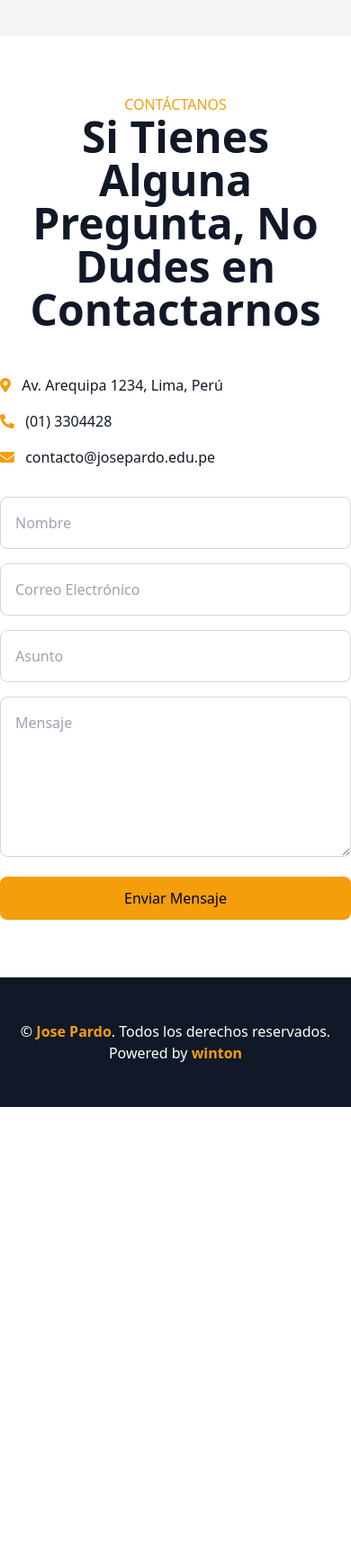
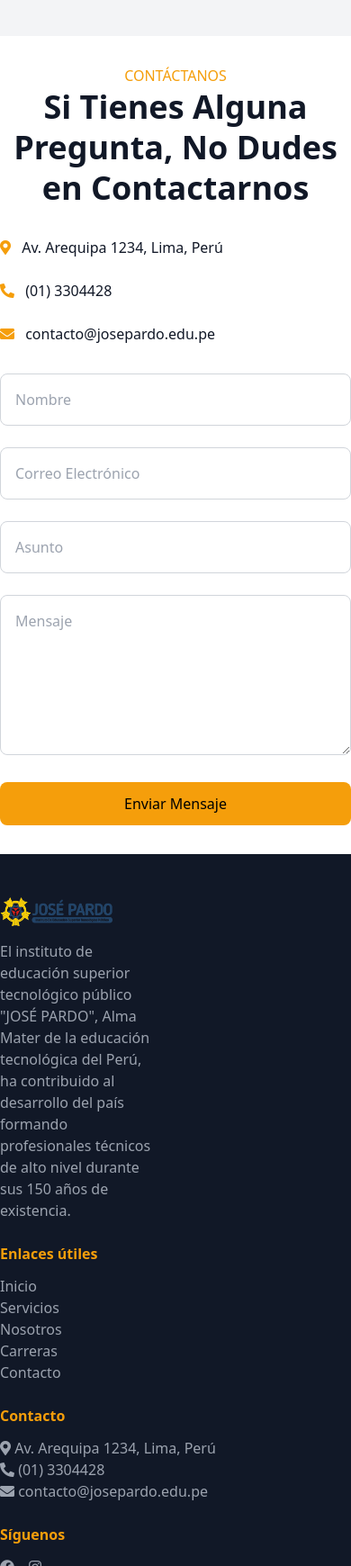
Before and after one commit to rodridev-01/Jose-Pardo-Web, a plain HTML site: page index.html in a window 390 px wide. Shown: the part 6920-8660 px from the top of the page at 90% size. Before the commit the page ends 8150 px from the top, so only its background shows below. Drawn offline with nearby package versions, Linux system fonts and the light colour scheme.

Commit message:
new change

```diff
--- a/index.html
+++ b/index.html
@@ -264,25 +264,25 @@
     <!-- Carreras End -->
 
     <!-- Contacto Start -->
-    <div id="contact" class="container mx-auto py-16">
-        <div class="text-center mb-12">
+    <div id="contact" class="container mx-auto py-8 md:py-16">
+        <div class="text-center mb-8 md:mb-12">
             <p class="text-yellow-500 uppercase font-medium">Contáctanos</p>
-            <h1 class="text-5xl font-bold">Si Tienes Alguna Pregunta, No Dudes en Contactarnos</h1>
+            <h1 class="text-4xl md:text-5xl font-bold leading-tight">Si Tienes Alguna Pregunta, No Dudes en Contactarnos</h1>
         </div>
-        <div class="grid grid-cols-1 md:grid-cols-2 gap-8">
-            <div class="space-y-4">
-                <p><i class="fa fa-map-marker-alt text-yellow-500 mr-2"></i> Av. Arequipa 1234, Lima, Perú</p>
-                <p><i class="fa fa-phone-alt text-yellow-500 mr-2"></i> (01) 3304428</p>
-                <p><i class="fa fa-envelope text-yellow-500 mr-2"></i> contacto@josepardo.edu.pe</p>
+        <div class="grid grid-cols-1 md:grid-cols-2 gap-8 md:gap-12">
+            <div class="space-y-6 md:pr-8">
+                <p class="mb-6"><i class="fas fa-map-marker-alt text-yellow-500 mr-2"></i> Av. Arequipa 1234, Lima, Perú</p>
+                <p class="mb-6"><i class="fas fa-phone-alt text-yellow-500 mr-2"></i> (01) 3304428</p>
+                <p class="mb-6"><i class="fas fa-envelope text-yellow-500 mr-2"></i> contacto@josepardo.edu.pe</p>
             </div>
-            <form class="space-y-4">
-                <div class="grid grid-cols-1 md:grid-cols-2 gap-4">
+            <form class="space-y-6 md:pl-8">
+                <div class="grid grid-cols-1 md:grid-cols-2 gap-6">
                     <input type="text" class="p-4 rounded-lg border border-gray-300" placeholder="Nombre">
                     <input type="email" class="p-4 rounded-lg border border-gray-300" placeholder="Correo Electrónico">
                 </div>
                 <input type="text" class="w-full p-4 rounded-lg border border-gray-300" placeholder="Asunto">
                 <textarea class="w-full p-4 rounded-lg border border-gray-300" rows="6" placeholder="Mensaje"></textarea>
-                <button class="w-full py-3 bg-yellow-500 text-black rounded-lg hover:bg-yellow-400">Enviar Mensaje</button>
+                <button type="submit" class="w-full py-3 bg-yellow-500 text-black rounded-lg hover:bg-yellow-400">Enviar Mensaje</button>
             </form>
         </div>
     </div>
@@ -290,11 +290,47 @@
 
     <!-- Footer Start -->
     <footer class="bg-gray-900 text-white py-12">
-        <div class="container mx-auto text-center">
-            <p>&copy; <a href="#" class="text-yellow-500 font-bold">Jose Pardo</a>. Todos los derechos reservados.</p>
-            <p>Powered by <a href="https://github.com/rodridev-01" target="_blank" class="text-yellow-500 font-bold">winton</a></p>
+        <div class="container mx-auto flex flex-wrap items-center justify-between">
+            <div class="w-full md:w-1/2 lg:w-1/4 mb-6 md:mb-0">
+                <div class="flex items-center mb-4">
+                    <img src="img/logo.png" alt="Jose Pardo" class="h-8 mr-2">
+                </div>
+                <p class="text-gray-400 w-44">El instituto de educación superior tecnológico público "JOSÉ PARDO", Alma Mater de la educación tecnológica del Perú, ha contribuido al desarrollo del país formando profesionales técnicos de alto nivel durante sus 150 años de existencia.</p>
+            </div>
+
+            <div class="w-full md:w-1/2 lg:w-1/4 mb-6 md:mb-0">
+                <h3 class="text-yellow-500 font-bold mb-3">Enlaces útiles</h3>
+                <ul class="text-gray-400">
+                    <li><a href="#inicio" class="hover:text-yellow-500">Inicio</a></li>
+                    <li><a href="#service" class="hover:text-yellow-500">Servicios</a></li>
+                    <li><a href="#about" class="hover:text-yellow-500">Nosotros</a></li>
+                    <li><a href="#carrera" class="hover:text-yellow-500">Carreras</a></li>
+                    <li><a href="#contact" class="hover:text-yellow-500">Contacto</a></li>
+                </ul>
+            </div>
+
+            <div class="w-full md:w-1/2 lg:w-1/4 mb-6 md:mb-0">
+                <h3 class="text-yellow-500 font-bold mb-3">Contacto</h3>
+                <p class="text-gray-400"><i class="fas fa-map-marker-alt"></i> Av. Arequipa 1234, Lima, Perú</p>
+                <p class="text-gray-400"><i class="fas fa-phone-alt"></i> (01) 3304428</p>
+                <p class="text-gray-400"><i class="fas fa-envelope"></i> contacto@josepardo.edu.pe</p>
+            </div>
+
+            <div class="w-full md:w-1/2 lg:w-1/4 mb-6 md:mb-0">
+                <h3 class="text-yellow-500 font-bold mb-3">Síguenos</h3>
+                <div class="flex">
+                    <a href="https://www.facebook.com/JosePardo.Oficial/?locale=fr_CA" target="_blank" class="text-gray-400 hover:text-yellow-500 mr-4"><i class="fab fa-facebook"></i></a>
+                    <a href="https://www.instagram.com/instituto_jose_pardo?utm_source=ig_web_button_share_sheet&igsh=ZDNlZDc0MzIxNw==" target="_blank" class="text-gray-400 hover:text-yellow-500"><i class="fab fa-instagram"></i></a>
+                </div>
+            </div>
+        </div>
+
+        <div class="mt-8 border-t border-gray-800 pt-4 text-center">
+            <p class="text-gray-400">&copy; 2024 Jose Pardo. Todos los derechos reservados.</p>
+            <p class="text-gray-400">Powered by <a href="https://github.com/rodridev-01" target="_blank" class="text-yellow-500 font-bold hover:underline">winton</a></p>
         </div>
     </footer>
+
     <!-- Footer End -->
 
     <script>
```
